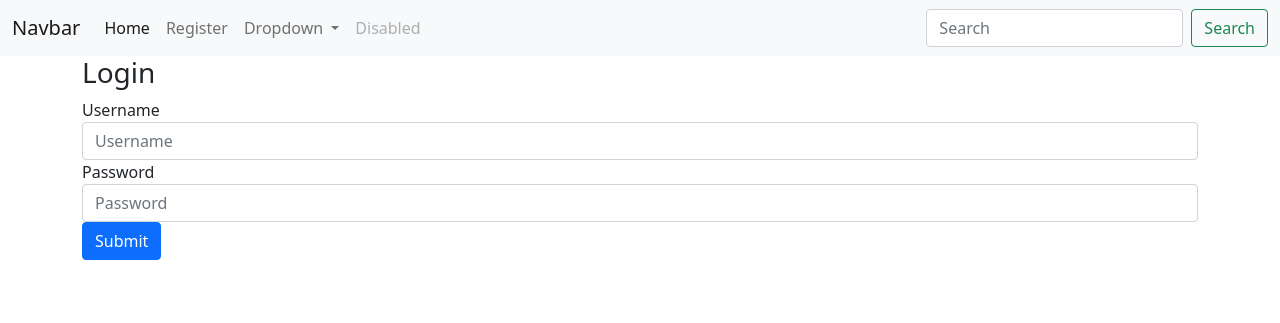
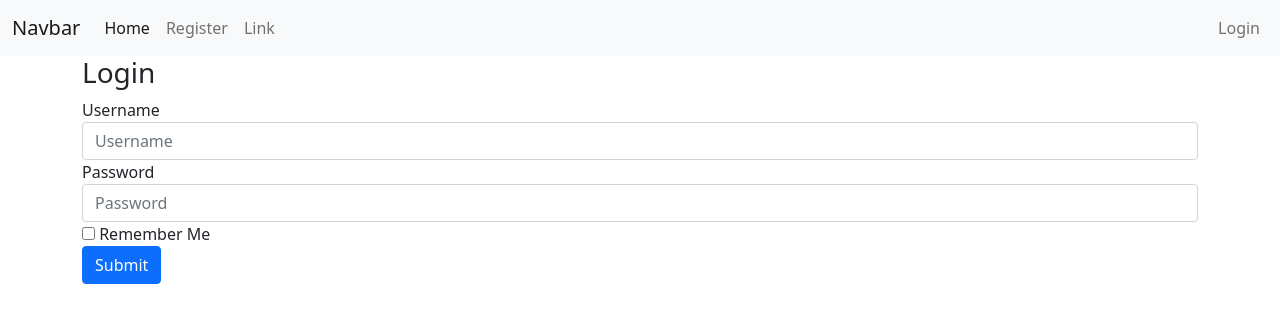
Before and after one commit to williamle92/apr_intro_to_flask, a Flask app: page /login in a window 1280 px wide. Shown: the top 323 px of the page. Run offline with Flask 2, Linux system fonts and the light colour scheme; some libraries are stand-ins or nearby versions.

Commit message:
Working login/logout

```diff
--- a/app/__init__.py
+++ b/app/__init__.py
@@ -11,7 +11,7 @@ db = SQLAlchemy(app)
 migrate = Migrate(app,db)
 
 login = LoginManager(app)
-login.login_view = 'index'
+login.login_view = 'login'
 login.login_message_category = 'danger'
 
 from app import routes, models
--- a/app/forms.py
+++ b/app/forms.py
@@ -1,5 +1,5 @@
 from flask_wtf import FlaskForm
-from wtforms import StringField, PasswordField, SubmitField
+from wtforms import StringField, PasswordField, SubmitField, BooleanField
 from wtforms import validators
 from wtforms.validators import DataRequired, EqualTo, Email
 
@@ -14,4 +14,5 @@ class UserInfoForm(FlaskForm):
 class LoginForm(FlaskForm):
     username = StringField('Username', validators=[DataRequired()])
     password = PasswordField('Password', validators=[DataRequired()])
+    remember_me = BooleanField('Remember Me')
     submit = SubmitField()
--- a/app/routes.py
+++ b/app/routes.py
@@ -9,11 +9,7 @@ from app.models import User, Post
 def index():
     context = {
        'title': 'HOME',
-       'posts': Post.query.all(),
-       'user': {
-            'id': 2,
-            'username': 'Brian'
-        }
+       'posts': Post.query.all()
     }
     return render_template('index.html', **context)
 
@@ -56,4 +52,16 @@ def login():
         if user is None or not check_password_hash(user.password, password):
             flash('Incorrect Username/Password. Please try again.', 'danger')
             return redirect(url_for('login'))
+
+        login_user(user, remember=form.remember_me.data)
+        flash('You have succesfully logged in!', 'success')
+        return redirect(url_for('index'))
+
     return render_template('login.html', title=title, form=form)
+
+
+@app.route('/logout')
+def logout():
+    logout_user()
+    flash('You have successfully logged out!', 'primary')
+    return redirect(url_for('index'))
--- a/app/templates/index.html
+++ b/app/templates/index.html
@@ -5,10 +5,10 @@
     <h1 class="header-text">Welcome to Coding Temple Flask</h1>
 </div>
 
-{% if user.id == 1 %}
-    <h4>Hello, {{ user.username }}</h4>
+{% if current_user.is_authenticated %}
+    <h4>Hello, {{ current_user.username }}</h4>
 {% else %}
-    <h4>Please register to see your name</h4>
+    <h4>Please register to enjoy our app!</h4>
 {% endif %}
 
 
--- a/app/templates/login.html
+++ b/app/templates/login.html
@@ -16,6 +16,10 @@
             {{ form.password.label }}
             {{ form.password(class='form-control', placeholder='Password') }}
         </fieldset>
+        <fieldset>
+            {{ form.remember_me }}
+            {{ form.remember_me.label }}
+        </fieldset>
         {{ form.submit(class='btn btn-primary') }}
     </div>
 </form>
--- a/app/templates/nav.html
+++ b/app/templates/nav.html
@@ -12,25 +12,21 @@
                 <li class="nav-item">
                     <a class="nav-link" href="/register">Register</a>
                 </li>
-            <li class="nav-item dropdown">
-                <a class="nav-link dropdown-toggle" href="#" id="navbarDropdown" role="button" data-bs-toggle="dropdown" aria-expanded="false">
-                Dropdown
-                </a>
-                <ul class="dropdown-menu" aria-labelledby="navbarDropdown">
-                <li><a class="dropdown-item" href="#">Action</a></li>
-                <li><a class="dropdown-item" href="#">Another action</a></li>
-                <li><hr class="dropdown-divider"></li>
-                <li><a class="dropdown-item" href="#">Something else here</a></li>
-                </ul>
-            </li>
                 <li class="nav-item">
-                <a class="nav-link disabled" href="#" tabindex="-1" aria-disabled="true">Disabled</a>
+                    <a class="nav-link" href="#">Link</a>
                 </li>
             </ul>
-        <form class="d-flex">
-            <input class="form-control me-2" type="search" placeholder="Search" aria-label="Search">
-            <button class="btn btn-outline-success" type="submit">Search</button>
-        </form>
+            <ul class="navbar-nav ms-auto">
+                {% if current_user.is_authenticated %}
+                <li class="nav-item">
+                    <a class="nav-link" href="/logout">Logout</a>
+                </li>
+                {% else %}
+                <li class="nav-item">
+                    <a class="nav-link" href="/login">Login</a>
+                </li>
+                {% endif %}
+            </ul>
     </div>
     </div>
 </nav>
```
Lines whose indentation alone changed are shown as unchanged.
